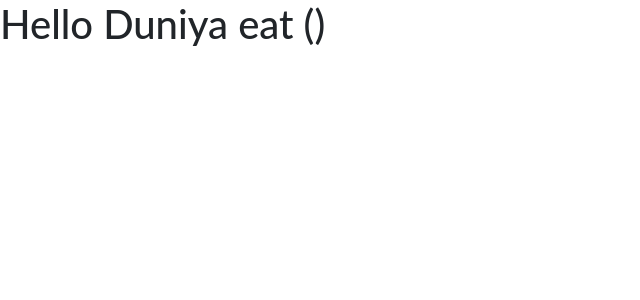
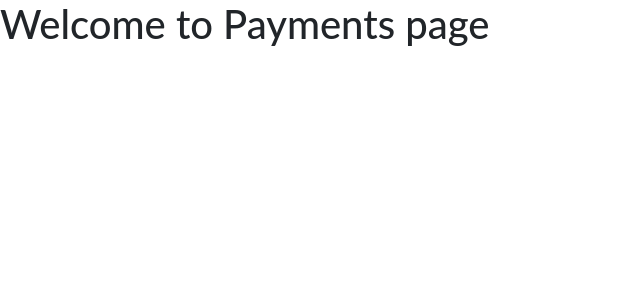
Before and after one commit to Globetrottercode/react_eat_fresh, a React (Create React App) app: page /plans/1/checkout/address/payment in a window 1280 px wide. Shown: the top 300 px of the page, without its empty margins (0-640 px from the left). Built offline with nearby package versions, Linux system fonts and the light colour scheme.

Commit message:
Added Payments page

```diff
--- a/src/App.js
+++ b/src/App.js
@@ -15,10 +15,11 @@ import PlanDays from "./pages/PlanPages/planDays";
 import MealDetail from "./pages/PlanPages/mealDetail";
 import Checkout from "./pages/CheckoutPages/checkout";
 import CheckoutAddr from "./pages/CheckoutPages/CheckoutAddr";
+import Payment from "./pages/CheckoutPages/Payment";
 
-function Payment() {
-  return <h1>Hello Duniya eat ()</h1>;
-}
+// function Payment() {
+//   return <h1>Hello Duniya eat ()</h1>;
+// }
 
 export default function App() {
   return (
--- /dev/null
+++ b/src/pages/CheckoutPages/Payment.js
@@ -0,0 +1,5 @@
+function Payment() {
+  return <h1>Welcome to Payments page</h1>;
+}
+
+export default Payment;
```
